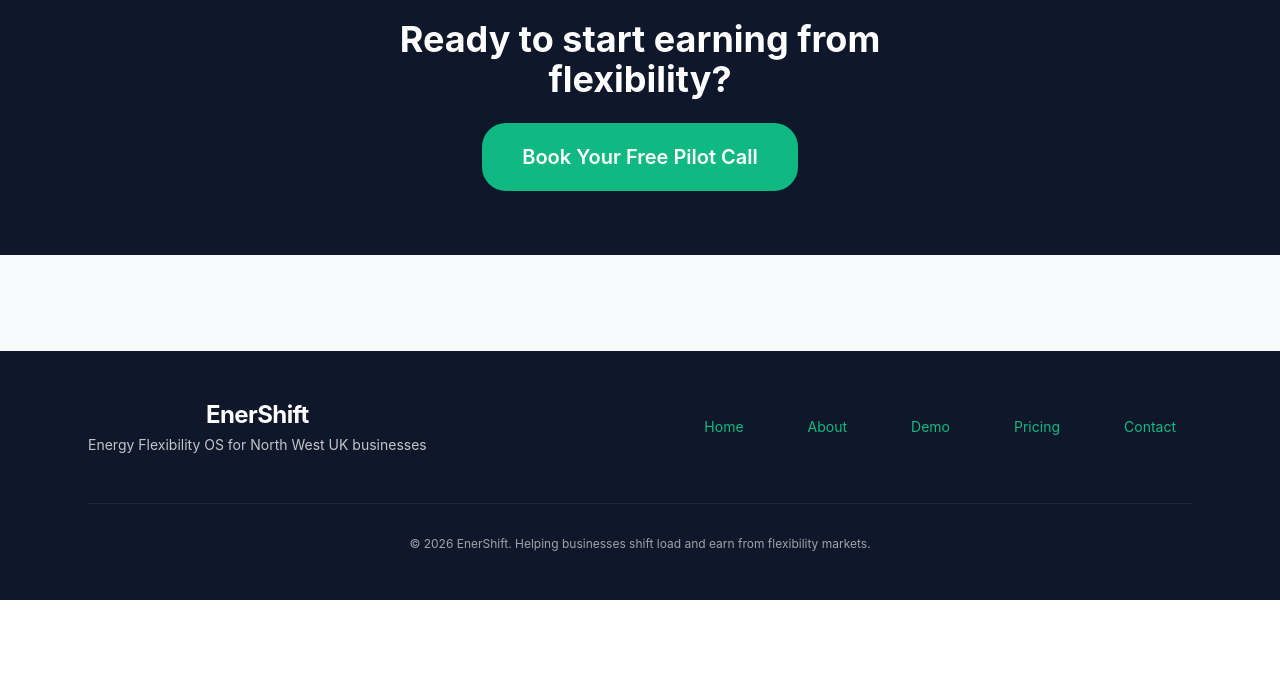
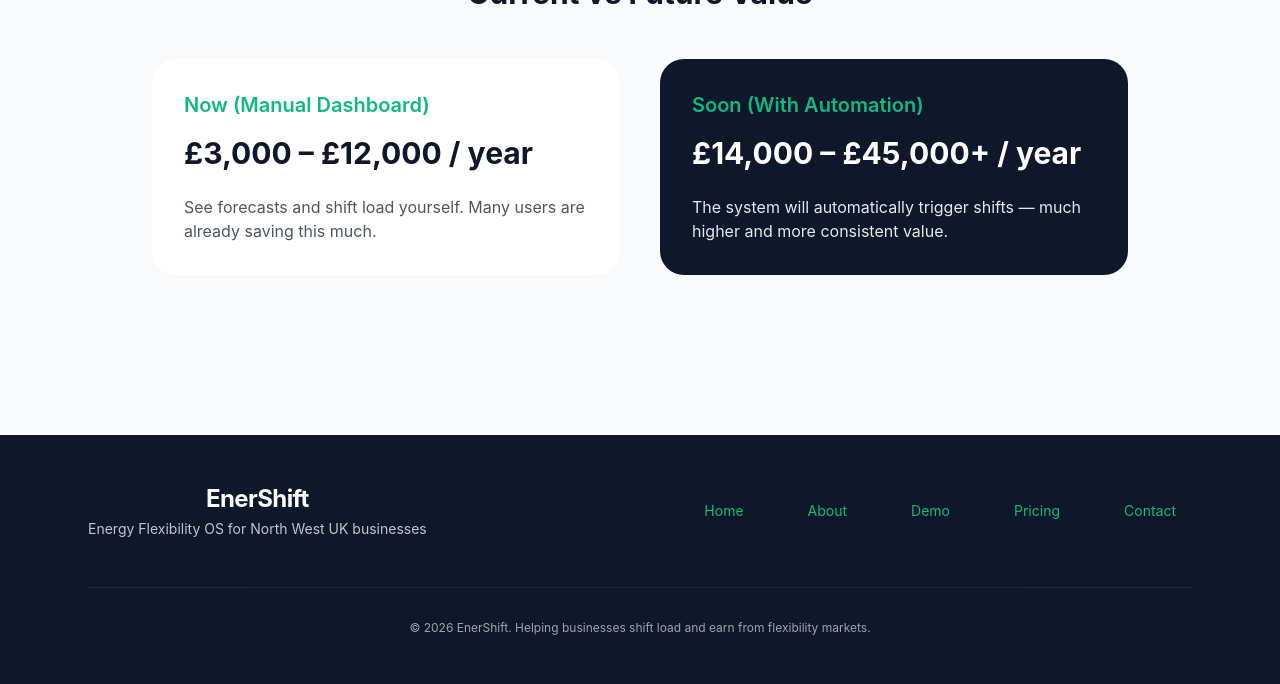
Before and after one commit to willbrad0803/EnerShift, a Django app: page / in a window 1280 px wide. Shown: the part 1909-2593 px from the top of the page. Before the commit the page ends 2509 px from the top, so only its background shows below. Run offline with Django 5.2, Linux system fonts and the light colour scheme; some libraries are stand-ins or nearby versions.

Commit message:
Update index.html

```diff
--- a/templates/public/index.html
+++ b/templates/public/index.html
@@ -9,8 +9,8 @@
                 Energy Flexibility OS
             </h1>
             <p class="text-xl md:text-2xl text-gray-300 max-w-3xl mx-auto mb-10">
-                Automatically shift your energy use to times when wind power is abundant and cheap.<br>
-                Forecast windy hours • Automate load shifting • Earn from BiTraDER, DFS and flexibility markets.
+                Forecast windy hours and shift load manually now — save £3,000–£12,000 per year.<br>
+                Automation coming in the next few months for £14,000–£45,000+ annual value per site.
             </p>
             <a href="https://calendly.com/william-bradshaw-enershift/60min"
                target="_blank"
@@ -26,49 +26,42 @@
             <div class="text-center mb-10">
                 <h2 class="text-4xl font-bold tracking-tight mb-4">Live Wind Forecast Map</h2>
                 <p class="text-lg text-gray-600 max-w-2xl mx-auto">
-                See real-time wind speeds across the North West. Strong wind hours = opportunity to shift load and earn.
+                    See real-time wind speeds across the North West. Strong wind hours = opportunity to shift load and save.
                 </p>
             </div>
 
             <div class="bg-gray-100 rounded-3xl overflow-hidden shadow-2xl" style="height: 620px;">
                 <div id="map" style="height: 100%; width: 100%;"></div>
             </div>
-
-        <p class="text-center text-sm text-gray-500 mt-6">
-            Map shows wind speed forecasts. Darker areas = stronger wind = better shifting opportunities.
-        </p>
         </div>
     </section>
 
-    <!-- Simple CTA -->
-    <section class="py-16 bg-[var(--dark)] text-white text-center">
-        <div class="max-w-2xl mx-auto px-6">
-            <h2 class="text-4xl font-bold mb-6">Ready to start earning from flexibility?</h2>
-            <a href="https://calendly.com/william-bradshaw-enershift/60min"
-               target="_blank"
-               class="inline-block bg-[var(--primary)] hover:bg-emerald-600 text-white px-10 py-5 rounded-3xl text-xl font-semibold transition">
-                Book Your Free Pilot Call
-            </a>
+    <!-- Value Section -->
+    <section class="py-16 bg-gray-50">
+        <div class="max-w-5xl mx-auto px-6">
+            <h2 class="text-3xl font-bold text-center mb-12">Current vs Future Value</h2>
+            <div class="grid md:grid-cols-2 gap-10">
+                <div class="bg-white p-8 rounded-3xl">
+                    <h3 class="text-xl font-semibold mb-4 text-[var(--primary)]">Now (Manual Dashboard)</h3>
+                    <p class="text-3xl font-bold mb-6">£3,000 – £12,000 / year</p>
+                    <p class="text-gray-600">See forecasts and shift load yourself. Many users are already saving this much.</p>
+                </div>
+                <div class="bg-[var(--dark)] text-white p-8 rounded-3xl">
+                    <h3 class="text-xl font-semibold mb-4">Soon (With Automation)</h3>
+                    <p class="text-3xl font-bold mb-6">£14,000 – £45,000+ / year</p>
+                    <p class="opacity-90">The system will automatically trigger shifts — much higher and more consistent value.</p>
+                </div>
+            </div>
         </div>
     </section>
 </div>
-
 {% endblock %}
 
 {% block extra_scripts %}
 <script>
-    // Fixed map with proper referrer policy and reliable tiles
-    const map = L.map('map').setView([53.48, -2.24], 8);  // Centered on Manchester / North West
-
+    const map = L.map('map').setView([53.48, -2.24], 8);
     L.tileLayer('https://{s}.tile.openstreetmap.org/{z}/{x}/{y}.png', {
-        attribution: '&copy; OpenStreetMap contributors',
-        maxZoom: 19,
-        // This helps with the referrer policy
-        referrerPolicy: 'origin-when-cross-origin'
+        attribution: '&copy; OpenStreetMap contributors'
     }).addTo(map);
-
-    // Example marker for Manchester area
-    L.marker([53.48, -2.24]).addTo(map)
-        .bindPopup("<b>North West Example</b><br>High wind potential for load shifting");
 </script>
 {% endblock %}
```
Lines whose indentation alone changed are shown as unchanged.
